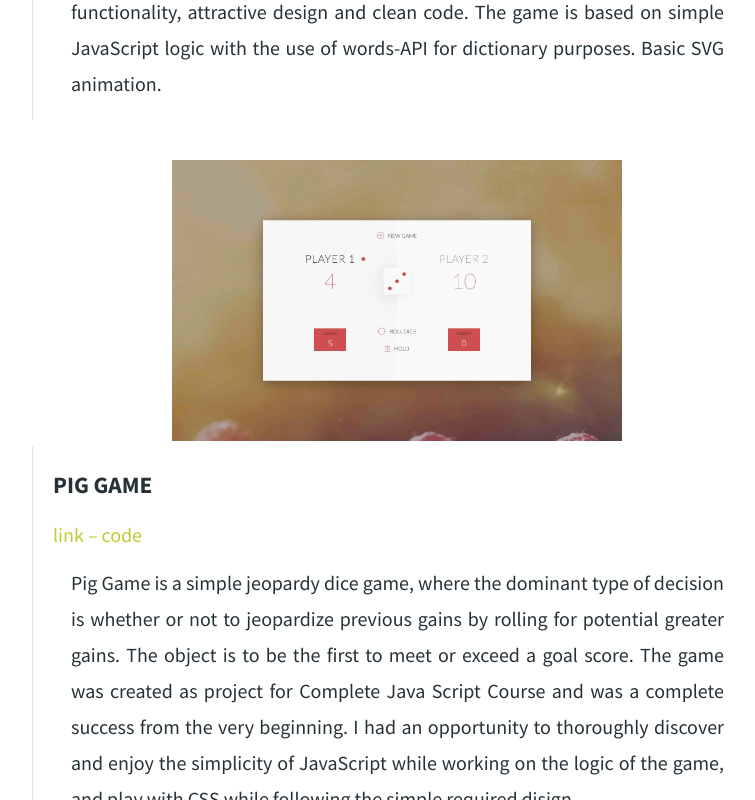
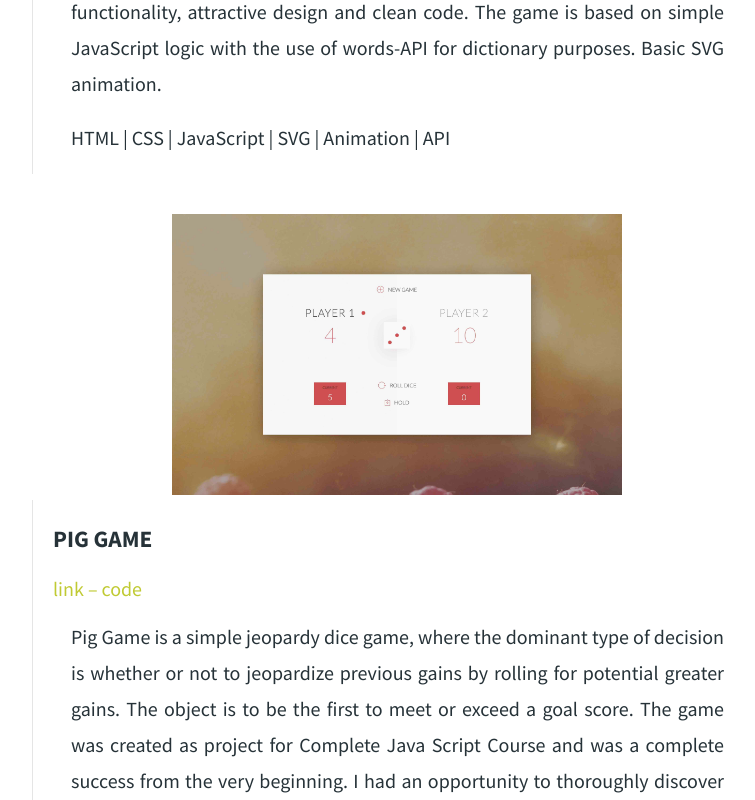
Before and after one commit to marichka-offen/final-portfolio, a Vue app: page /work in a window 1280 px wide. Shown: the part 1400-2200 px from the top of the page, without its empty margins (418-1173 px from the left). Built offline with nearby package versions, Linux system fonts and the light colour scheme.

Commit message:
Add stack rendering to project component

```diff
--- a/src/components/Project.vue
+++ b/src/components/Project.vue
@@ -16,6 +16,7 @@
           >code</a>
         </div>
         <p>{{ project.description }}</p>
+        <p>{{ project.stack }}</p>
       </div>
     </article>
   </div>
```
